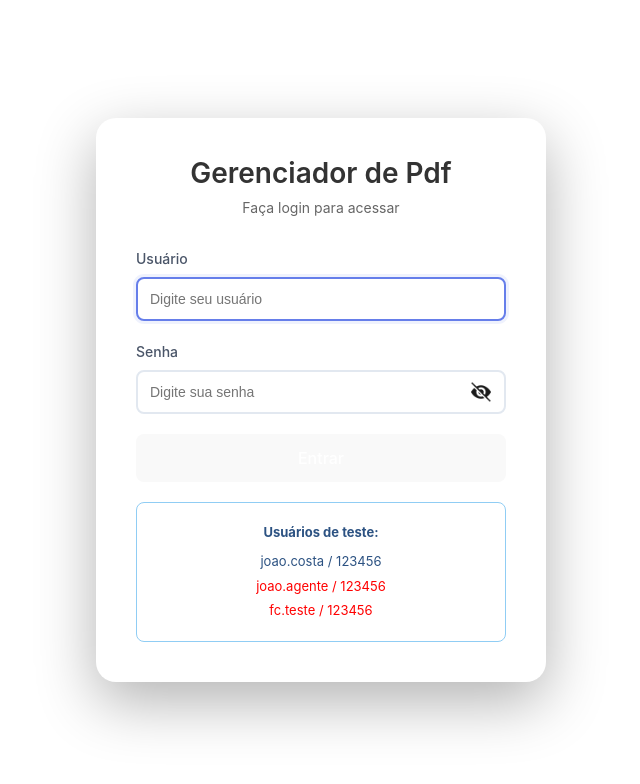
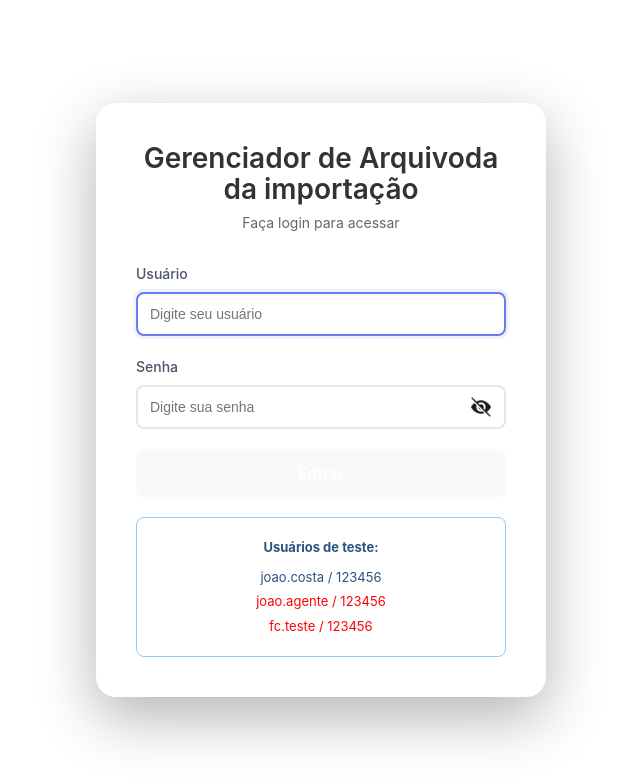
Before and after one commit to jpnc1695/projetoImportacaoArquivos, a React (Vite) app: page / in a window 1280 px wide. Shown: the top 784 px of the page, without its empty margins (319-959 px from the left). Built offline with nearby package versions, Linux system fonts and the light colour scheme.

Commit message:
Desenvolvimento -- Ajuste login

```diff
--- a/src/pages/Login/Login.jsx
+++ b/src/pages/Login/Login.jsx
@@ -41,7 +41,7 @@ function Login({ onLogin }) {
       <div className="login-container">
         <div className="login-box">
           <div className="login-header">
-            <h1>Gerenciador de Pdf</h1>
+            <h1>Gerenciador de Arquivoda da importação</h1>
             <p>Faça login para acessar</p>
           </div>
 
```
